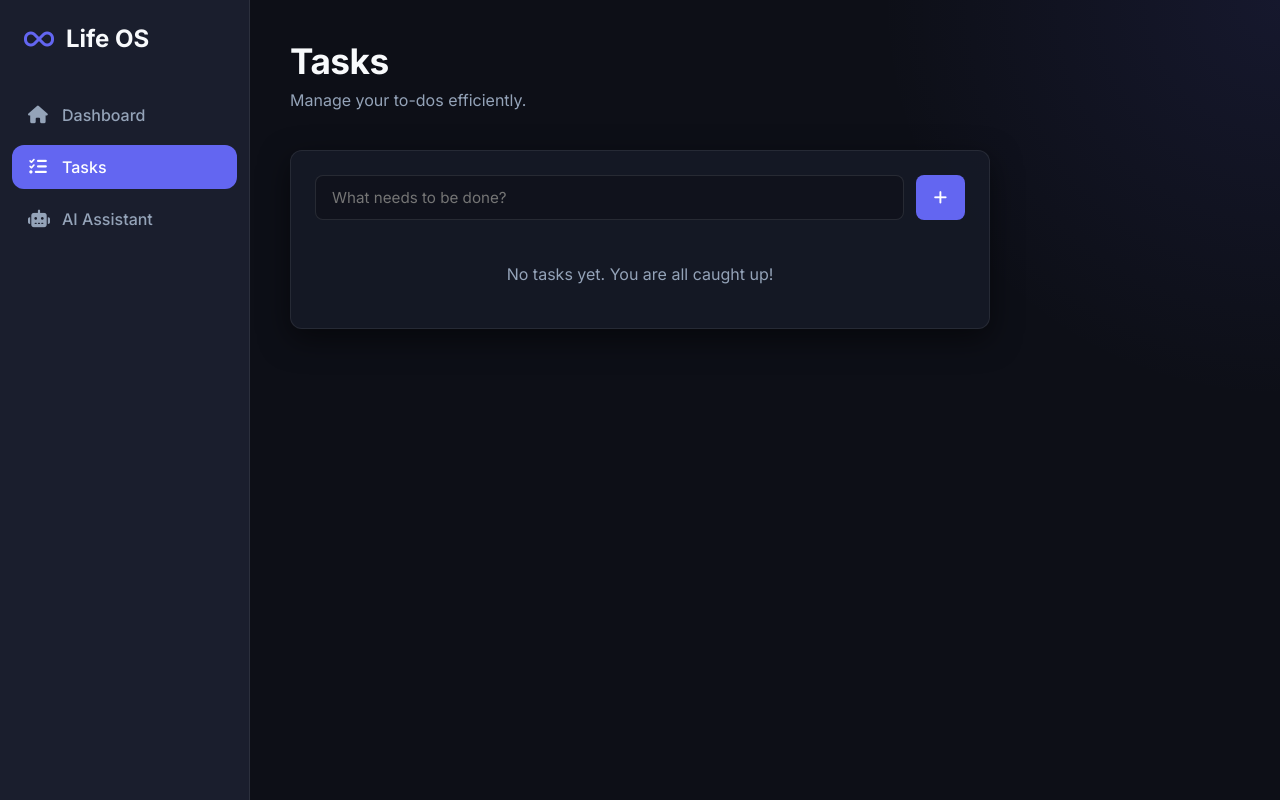
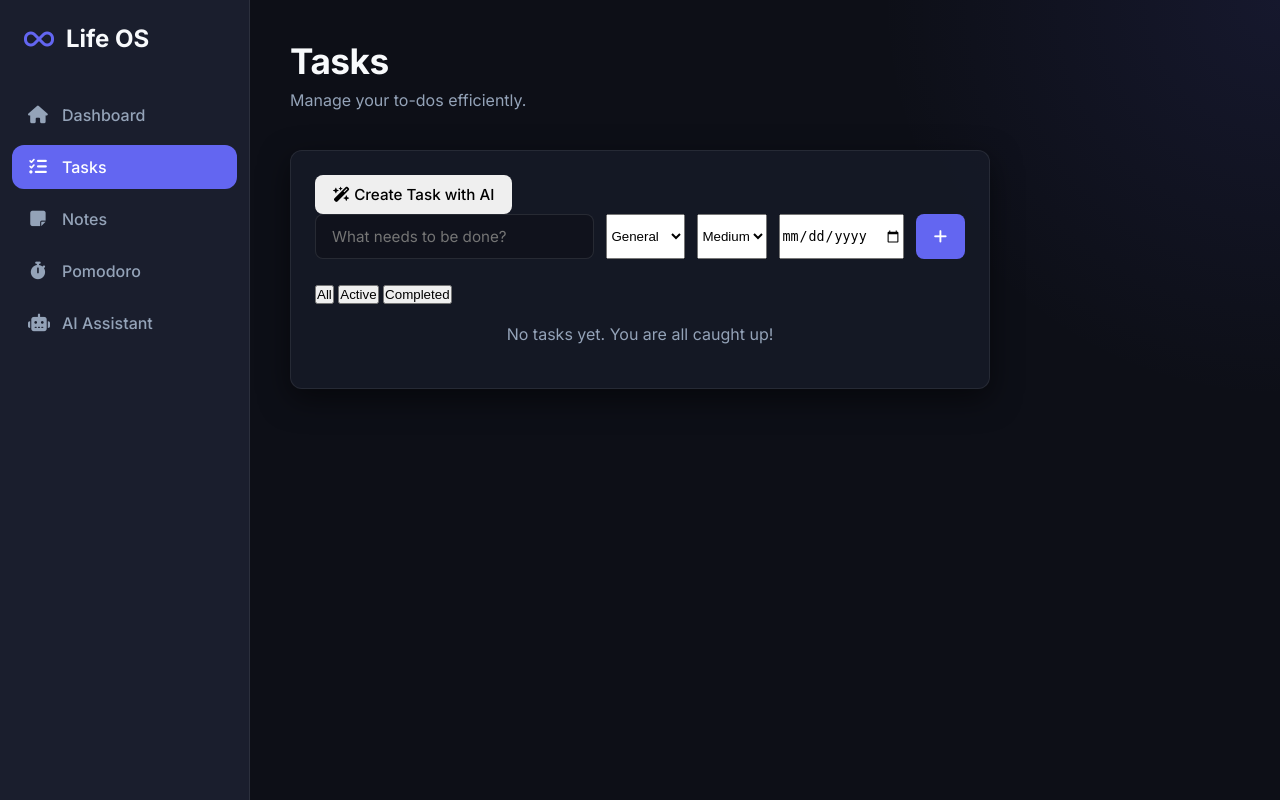
Before and after one commit to KeithNamusasi/OS, a Flask app: page / in a window 1280 px wide, after a click on "Tasks". Run offline with Flask 3, Linux system fonts and the light colour scheme; data that the repository does not hold is empty.

Commit message:
Added new feature

```diff
--- a/app.py
+++ b/app.py
@@ -35,6 +35,7 @@
     db = client.life_os_db
     tasks_collection = db.tasks
     settings_collection = db.settings
+    notes_collection = db.notes
 
 except Exception as e:
     print(f"Failed to connect to MongoDB: {e}")
@@ -111,14 +112,23 @@
     try:
         new_task = {
             "title": data['title'],
-            "completed": False
+            "completed": False,
+            "category": data.get('category', 'general'),
+            "priority": data.get('priority', 'medium'),
+            "due_date": data.get('due_date', None),
+            "description": data.get('description', ''),
+            "created_at": data.get('created_at', None)
         }
         result = tasks_collection.insert_one(new_task)
 
         return jsonify({
             "id": str(result.inserted_id),
             "title": new_task['title'],
-            "completed": False
+            "completed": False,
+            "category": new_task['category'],
+            "priority": new_task['priority'],
+            "due_date": new_task['due_date'],
+            "description": new_task['description']
         }), 201
     except Exception as e:
         return jsonify({"error": str(e)}), 500
@@ -132,6 +142,14 @@
         update_fields['completed'] = bool(data['completed'])
     if 'title' in data:
         update_fields['title'] = data['title']
+    if 'category' in data:
+        update_fields['category'] = data['category']
+    if 'priority' in data:
+        update_fields['priority'] = data['priority']
+    if 'due_date' in data:
+        update_fields['due_date'] = data['due_date']
+    if 'description' in data:
+        update_fields['description'] = data['description']
 
     if not update_fields:
         return jsonify({"error": "No update fields provided"}), 400
@@ -199,6 +217,175 @@
     return jsonify({"error": "Missing 'message' or 'apiKey' field"}), 400
 
 
+# ==========================================
+# API Routes: Notes
+# ==========================================
+@app.route('/api/notes', methods=['GET'])
+def get_notes():
+    try:
+        notes = list(notes_collection.find({}).sort("updated_at", -1))
+        for note in notes:
+            note['id'] = str(note['_id'])
+            del note['_id']
+        return jsonify(notes)
+    except Exception as e:
+        return jsonify({"error": str(e)}), 500
+
+@app.route('/api/notes', methods=['POST'])
+def create_note():
+    data = request.json
+    if not data or 'title' not in data:
+        return jsonify({"error": "Title is required"}), 400
+
+    try:
+        new_note = {
+            "title": data['title'],
+            "content": data.get('content', ''),
+            "color": data.get('color', '#6366f1'),
+            "created_at": data.get('created_at', None),
+            "updated_at": data.get('updated_at', None)
+        }
+        result = notes_collection.insert_one(new_note)
+
+        return jsonify({
+            "id": str(result.inserted_id),
+            "title": new_note['title'],
+            "content": new_note['content'],
+            "color": new_note['color']
+        }), 201
+    except Exception as e:
+        return jsonify({"error": str(e)}), 500
+
+@app.route('/api/notes/<note_id>', methods=['PATCH'])
+def update_note(note_id):
+    data = request.json
+    update_fields = {}
+
+    if 'title' in data:
+        update_fields['title'] = data['title']
+    if 'content' in data:
+        update_fields['content'] = data['content']
+    if 'color' in data:
+        update_fields['color'] = data['color']
+
+    if not update_fields:
+        return jsonify({"error": "No update fields provided"}), 400
+
+    try:
+        result = notes_collection.update_one(
+            {"_id": ObjectId(note_id)},
+            {"$set": update_fields}
+        )
+
+        if result.matched_count == 0:
+            return jsonify({"error": "Note not found"}), 404
+
+        return jsonify({"success": True})
+    except Exception as e:
+        return jsonify({"error": str(e)}), 500
+
+@app.route('/api/notes/<note_id>', methods=['DELETE'])
+def delete_note(note_id):
+    try:
+        result = notes_collection.delete_one({"_id": ObjectId(note_id)})
+
+        if result.deleted_count == 0:
+            return jsonify({"error": "Note not found"}), 404
+
+        return jsonify({"success": True})
+    except Exception as e:
+        return jsonify({"error": str(e)}), 500
+
+
+# ==========================================
+# AI Task Creation from Natural Language
+# ==========================================
+@app.route('/api/ai/create-task', methods=['POST'])
+def ai_create_task():
+    global ai_chat_session
+    data = request.json
+
+    if not data or 'prompt' not in data:
+        return jsonify({"error": "Prompt is required"}), 400
+
+    if ai_chat_session is None:
+        return jsonify({"error": "AI not initialized. Please provide an API key first."}), 401
+
+    prompt = data['prompt']
+
+    # Create a prompt to extract task details
+    extraction_prompt = f"""Analyze this request and extract task details. Return ONLY a JSON object with these fields (no other text):
+- title: short task title
+- category: one of [general, work, personal, health, learning, shopping] (default: general)
+- priority: one of [low, medium, high] (default: medium)
+- due_date: ISO date string if mentioned (e.g., "2024-12-25"), otherwise null
+- description: brief description if mentioned, otherwise empty string
+
+Request: {prompt}
+
+JSON:"""
+
+    try:
+        response = ai_chat_session.send_message(extraction_prompt)
+        import json
+        import re
+
+        # Extract JSON from response
+        text = response.text
+        json_match = re.search(r'\{.*\}', text, re.DOTALL)
+
+        if json_match:
+            task_data = json.loads(json_match.group())
+
+            # Create the task in database
+            new_task = {
+                "title": task_data.get('title', prompt),
+                "completed": False,
+                "category": task_data.get('category', 'general'),
+                "priority": task_data.get('priority', 'medium'),
+                "due_date": task_data.get('due_date'),
+                "description": task_data.get('description', ''),
+                "created_at": data.get('created_at', None)
+            }
+            result = tasks_collection.insert_one(new_task)
+
+            return jsonify({
+                "success": True,
+                "task": {
+                    "id": str(result.inserted_id),
+                    "title": new_task['title'],
+                    "category": new_task['category'],
+                    "priority": new_task['priority'],
+                    "due_date": new_task['due_date'],
+                    "description": new_task['description']
+                }
+            })
+        else:
+            # Fallback: create simple task
+            new_task = {
+                "title": prompt,
+                "completed": False,
+                "category": "general",
+                "priority": "medium",
+                "due_date": None,
+                "description": ""
+            }
+            result = tasks_collection.insert_one(new_task)
+
+            return jsonify({
+                "success": True,
+                "task": {
+                    "id": str(result.inserted_id),
+                    "title": new_task['title'],
+                    "category": new_task['category'],
+                    "priority": new_task['priority']
+                }
+            })
+
+    except Exception as e:
+        return jsonify({"error": str(e)}), 500
+
+
 if __name__ == '__main__':
     auto_init_ai()
     # Use the PORT environment variable if available (for hosting)
--- a/static/app.js
+++ b/static/app.js
@@ -5,6 +5,8 @@
     initClock();
     initNavigation();
     initTasks();
+    initNotes();
+    initPomodoro();
     initAIChat();
 });
 
--- a/templates/index.html
+++ b/templates/index.html
@@ -29,6 +29,12 @@
                 </li>
                 <li class="nav-item" data-target="tasks-view">
                     <i class="fa-solid fa-list-check"></i> Tasks
+                </li>
+                <li class="nav-item" data-target="notes-view">
+                    <i class="fa-solid fa-sticky-note"></i> Notes
+                </li>
+                <li class="nav-item" data-target="pomodoro-view">
+                    <i class="fa-solid fa-stopwatch"></i> Pomodoro
                 </li>
                 <li class="nav-item" data-target="ai-view">
                     <i class="fa-solid fa-robot"></i> AI Assistant
@@ -74,10 +80,44 @@
                 </header>
 
                 <div class="tasks-container glass-card">
+                    <!-- AI Task Creation -->
+                    <div class="ai-task-creation">
+                        <button id="ai-task-btn" class="btn ai-btn"><i class="fa-solid fa-wand-magic-sparkles"></i> Create Task with AI</button>
+                        <div id="ai-task-form" class="ai-task-form" style="display: none;">
+                            <input type="text" id="ai-task-prompt" placeholder="Describe your task in natural language... (e.g., 'Buy groceries tomorrow, high priority')" required autocomplete="off">
+                            <div class="ai-task-actions">
+                                <button id="ai-task-submit" class="btn primary-btn"><i class="fa-solid fa-paper-plane"></i> Create</button>
+                                <button id="ai-task-cancel" class="btn outline-btn">Cancel</button>
+                            </div>
+                            <p id="ai-task-status" class="status-msg"></p>
+                        </div>
+                    </div>
+
                     <form id="add-task-form">
                         <input type="text" id="new-task-input" placeholder="What needs to be done?" required autocomplete="off">
+                        <select id="task-category" class="task-select">
+                            <option value="general">General</option>
+                            <option value="work">Work</option>
+                            <option value="personal">Personal</option>
+                            <option value="health">Health</option>
+                            <option value="learning">Learning</option>
+                            <option value="shopping">Shopping</option>
+                        </select>
+                        <select id="task-priority" class="task-select">
+                            <option value="low">Low</option>
+                            <option value="medium" selected>Medium</option>
+                            <option value="high">High</option>
+                        </select>
+                        <input type="date" id="task-due-date" class="task-date">
                         <button type="submit" class="btn primary-btn"><i class="fa-solid fa-plus"></i></button>
                     </form>
+
+                    <!-- Task Filters -->
+                    <div class="task-filters">
+                        <button class="filter-btn active" data-filter="all">All</button>
+                        <button class="filter-btn" data-filter="active">Active</button>
+                        <button class="filter-btn" data-filter="completed">Completed</button>
+                    </div>
 
                     <ul id="tasks-list" class="tasks-list">
                         <!-- Tasks will be loaded here dynamically -->
@@ -124,6 +164,63 @@
                 </div>
             </section>
 
+            <!-- Notes View -->
+            <section id="notes-view" class="view-section">
+                <header>
+                    <h1>Notes</h1>
+                    <p class="subtitle">Jot down your thoughts and ideas.</p>
+                </header>
+
+                <div class="notes-container">
+                    <form id="add-note-form" class="note-form">
+                        <input type="text" id="new-note-title" placeholder="Note title..." required autocomplete="off">
+                        <textarea id="new-note-content" placeholder="Write your note here..." rows="3"></textarea>
+                        <div class="note-form-footer">
+                            <input type="color" id="note-color" value="#6366f1" class="color-picker">
+                            <button type="submit" class="btn primary-btn"><i class="fa-solid fa-plus"></i> Add Note</button>
+                        </div>
+                    </form>
+
+                    <div id="notes-list" class="notes-grid">
+                        <!-- Notes will be loaded here dynamically -->
+                    </div>
+                </div>
+            </section>
+
+            <!-- Pomodoro View -->
+            <section id="pomodoro-view" class="view-section">
+                <header>
+                    <h1>Pomodoro Timer</h1>
+                    <p class="subtitle">Stay focused with the Pomodoro technique.</p>
+                </header>
+
+                <div class="pomodoro-container glass-card">
+                    <div class="timer-display">
+                        <span id="pomodoro-time">25:00</span>
+                    </div>
+                    <div class="timer-modes">
+                        <button class="timer-mode-btn active" data-mode="work" data-duration="25">Work</button>
+                        <button class="timer-mode-btn" data-mode="short" data-duration="5">Short Break</button>
+                        <button class="timer-mode-btn" data-mode="long" data-duration="15">Long Break</button>
+                    </div>
+                    <div class="timer-controls">
+                        <button id="pomodoro-start" class="btn primary-btn"><i class="fa-solid fa-play"></i> Start</button>
+                        <button id="pomodoro-pause" class="btn secondary-btn" style="display: none;"><i class="fa-solid fa-pause"></i> Pause</button>
+                        <button id="pomodoro-reset" class="btn outline-btn"><i class="fa-solid fa-rotate-right"></i> Reset</button>
+                    </div>
+                    <div class="pomodoro-stats">
+                        <div class="stat-item">
+                            <span id="sessions-completed">0</span>
+                            <label>Sessions</label>
+                        </div>
+                        <div class="stat-item">
+                            <span id="total-focus-time">0</span>
+                            <label>Minutes Focused</label>
+                        </div>
+                    </div>
+                </div>
+            </section>
+
         </main>
     </div>
 
```
